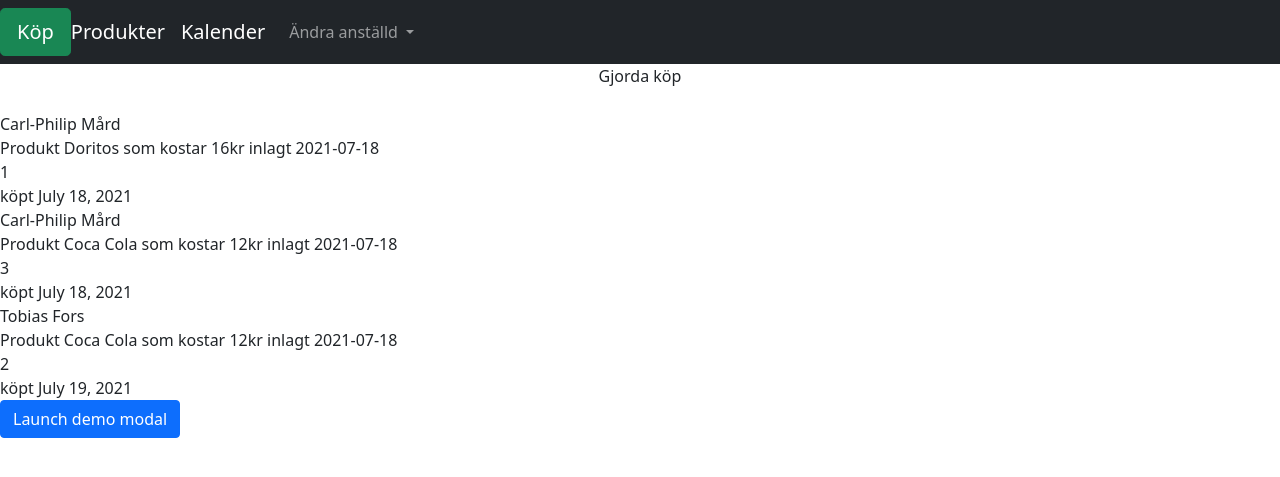
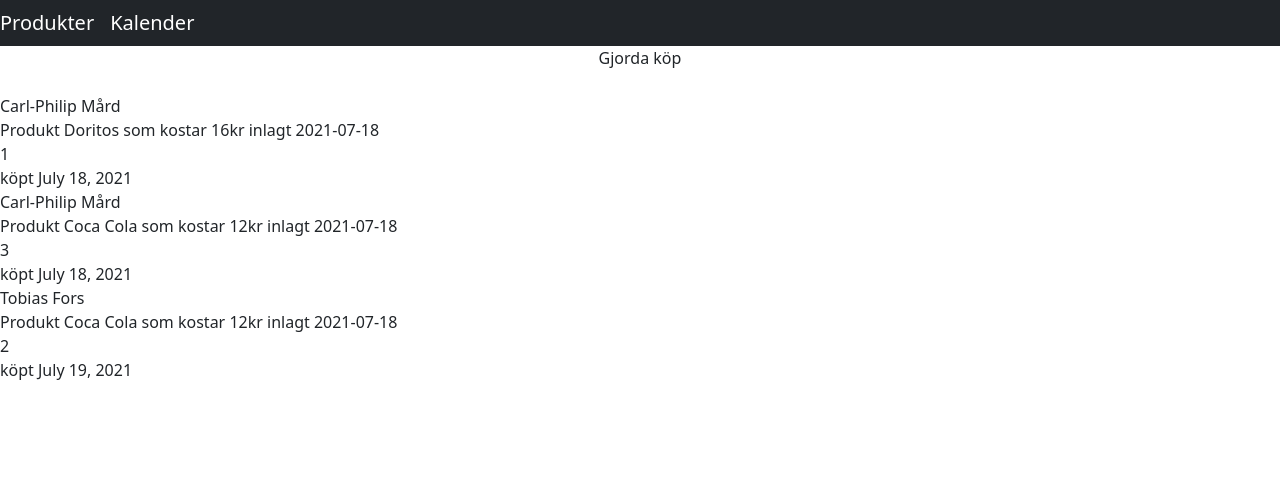
Before and after one commit to Cap-y/webshop, a Django app: page /purchases/purchased in a window 1280 px wide. Shown: the top 477 px of the page. Run offline with Django 3.2, Linux system fonts and the light colour scheme; data comes from the database, SQL or seed files in the repository; both versions use the stored data as it was after the commit; some libraries are stand-ins or nearby versions.

Commit message:
Bootstrap strular

```diff
--- a/purchases/views.py
+++ b/purchases/views.py
@@ -8,8 +8,12 @@ def index(request):
     return render (HttpResponse)
 
 def items(request):
-    return render(request, 'purchases/items.html',
-            {"item": Item.objects.all()})
+    person = Person.objects.all()
+    items = Item.objects.all()
+    purchases = ItemRelationship.objects.all()
+    context = {"items": items,  "persons": person, "purchases": purchases}
+    return render(request, 'purchases/items.html', context)
+
 
 def purchased(request):
     person = Person.objects.all()
--- a/templates/base.html
+++ b/templates/base.html
@@ -22,27 +22,14 @@
 
 			<ul class="navbar-nav">
 				<div class="collapse navbar-collapse" id="navbarNavDropdown">
-				<button class="btn btn-lg btn-success" type="button">Köp</button>
+
 				<li class="nav-item"><a class="navbar-brand" href="{% url 'items' %}">Produkter</a></li>
-				<li class="nav-item"><a class="navbar-brand" href="">Kalender</a></li>
-
-
-				<li class="nav-item dropdown">
-					<a class="nav-link dropdown-toggle" href="#" id="navbarDropdownMenuLink" data-toggle="dropdown"
-					aria-haspopup="true" aria-expanded="false">
-					Ändra anställd
-					</a>
-						<div class="dropdown-menu" aria-labelledby="navbarDropdownMenuLink">
-							<a class="dropdown-item" href="#">Action</a>
-							<a class="dropdown-item" href="#">Another action</a>
-							<a class="dropdown-item" href="#">Something else here</a>
-						</div>
-
-				</li>
+				<li class="nav-item"><a class="navbar-brand" href="{% url 'purchased' %}">Kalender</a></li>
 
 			</ul>
 		</div>
 	</nav>
+
 
 
 {% block content %}
--- a/templates/purchases/purchased.html
+++ b/templates/purchases/purchased.html
@@ -5,6 +5,8 @@
 {% block content %}
 <center>Gjorda köp</h1></center>
 <br>
+
+
 
 {% for purchase in purchases %}
 
@@ -23,39 +25,4 @@
 
 
 
-
-
-<!-- Button trigger modal -->
-<button type="button" class="btn btn-primary" data-bs-toggle="modal" data-bs-target="#exampleModal">
-  Launch demo modal
-</button>
-
-<!-- Modal -->
-<div class="modal fade" id="exampleModal" tabindex="-1" aria-labelledby="exampleModalLabel" aria-hidden="true">
-  <div class="modal-dialog">
-    <div class="modal-content">
-      <div class="modal-header">
-        <h5 class="modal-title" id="exampleModalLabel">Modal title</h5>
-        <button type="button" class="btn-close" data-bs-dismiss="modal" aria-label="Close"></button>
-      </div>
-      <div class="modal-body">
-        {% for person in persons %}
-
-       ID: {{person.hireid}}
-       Namn: {{person.name}}
-        <br>
-
-
-
-        {% endfor %}
-      </div>
-      <div class="modal-footer">
-        <button type="button" class="btn btn-secondary" data-bs-dismiss="modal">Close</button>
-        <button type="button" class="btn btn-primary">Save changes</button>
-      </div>
-    </div>
-  </div>
-</div>
-
-
 {% endblock %}
```
Also changed, not shown: templates/purchases/items.html (+57 -13 lines), db.sqlite3, media/delicato-chokladboll-3.png (added), media/delicato-chokladboll-3_TmigFNX.png (added), media/fanta-orange-3.png (added), media/fanta-orange-3_GsTtJH8.png (added), media/fanta-orange-3_Sk0JvFG.png (added).
